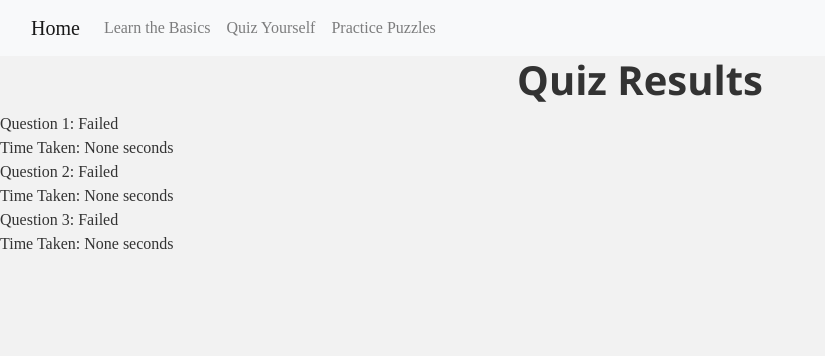
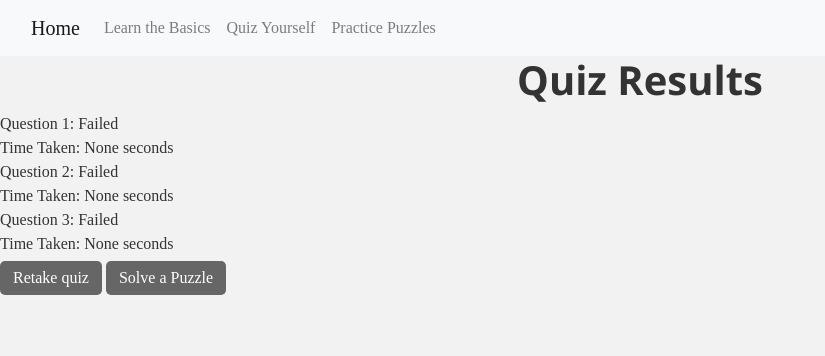
Before and after one commit to lucyhecht1/Interactive-Slide-Puzzle, a Flask app: page /results in a window 1280 px wide. Shown: the top 356 px of the page, without its empty margins (0-825 px from the left). Run offline with Flask 3, Linux system fonts and the light colour scheme; some libraries are stand-ins or nearby versions.

Commit message:
Moved "retake quiz" button to search results page

```diff
--- a/Sliding-Puzzle-main/templates/quiz.html
+++ b/Sliding-Puzzle-main/templates/quiz.html
@@ -17,7 +17,6 @@
 <button id="hintButton" class="styled-button">Give me a hint</button>
 <button id="startBtn" class="styled-button">Start</button>
 <button id="nextButton" class="styled-button">Next</button>
-<button id="startOver" class="styled-button">Retake quiz</button>
 <button id="resultsButton" class="styled-button">Results</button>
 
 </div>
--- a/Sliding-Puzzle-main/templates/quizResults.html
+++ b/Sliding-Puzzle-main/templates/quizResults.html
@@ -23,5 +23,26 @@
             <br> Time Taken: {{time[2]}} seconds
         </div>
     </div>
+    <div>
+        <button id="retakeQuiz" class="styled-button">Retake quiz</button>
+        <button id="solvePuzzle" class="styled-button">Solve a Puzzle</button>
+        <script>
+
+            function retakeQuizBut() {
+                // Click event handler for the retake quiz button
+                $("#retakeQuiz").click(function () {
+                window.location.href = "/quiz/1";
+                });
+            }
+            function solvePuzzleBut() {
+                // Click event handler for the retake quiz button
+                $("#solvePuzzle").click(function () {
+                window.location.href = "/quiz/1";  //ADD ROUTE FOR SOLVE PUZZLE
+                });
+            }
+            retakeQuizBut();
+            solvePuzzleBut();
+        </script>
+    </div>
 </div>
 {% endblock %}
```
Also changed, not shown: Sliding-Puzzle-main/static/quiz.js (+0 -16 lines).
